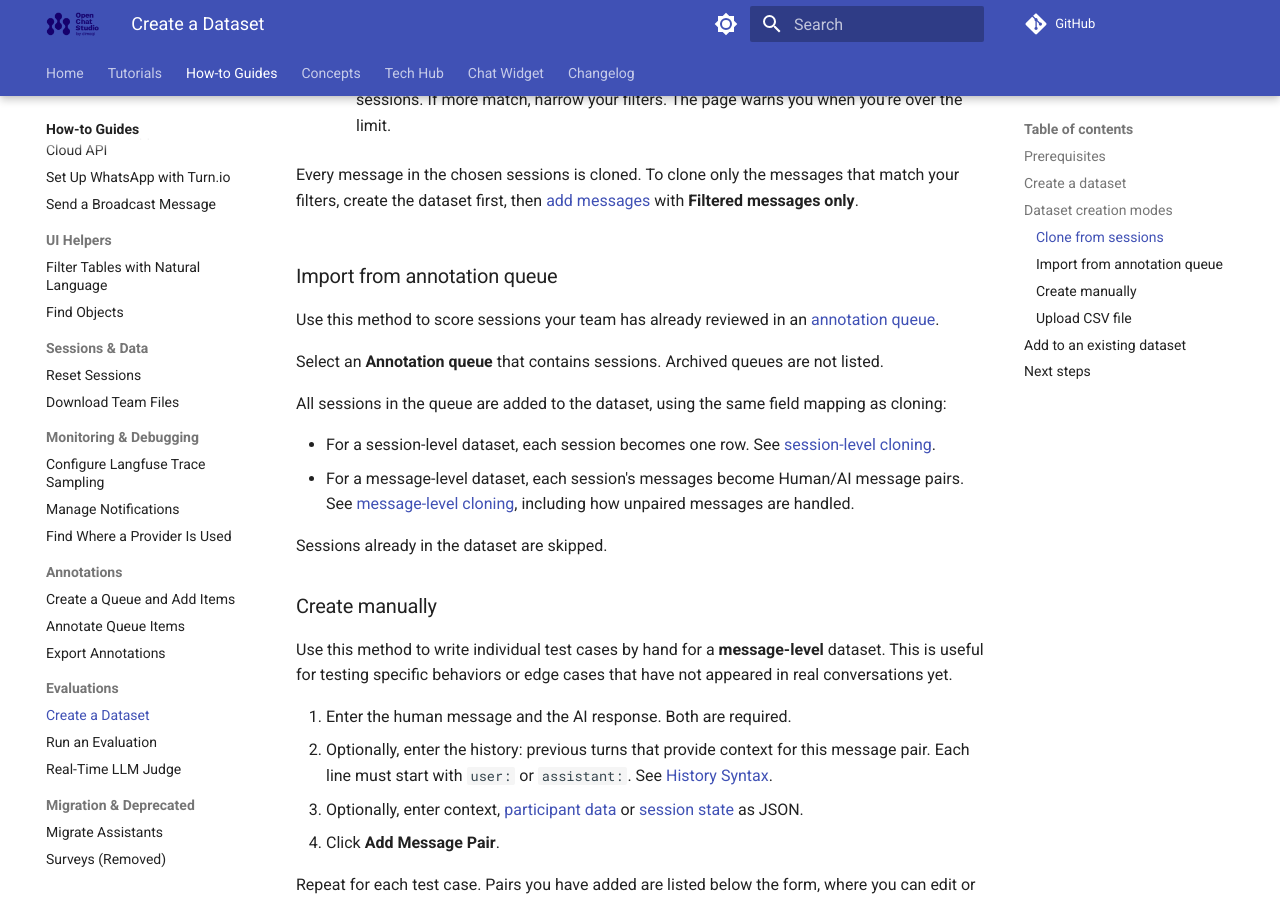
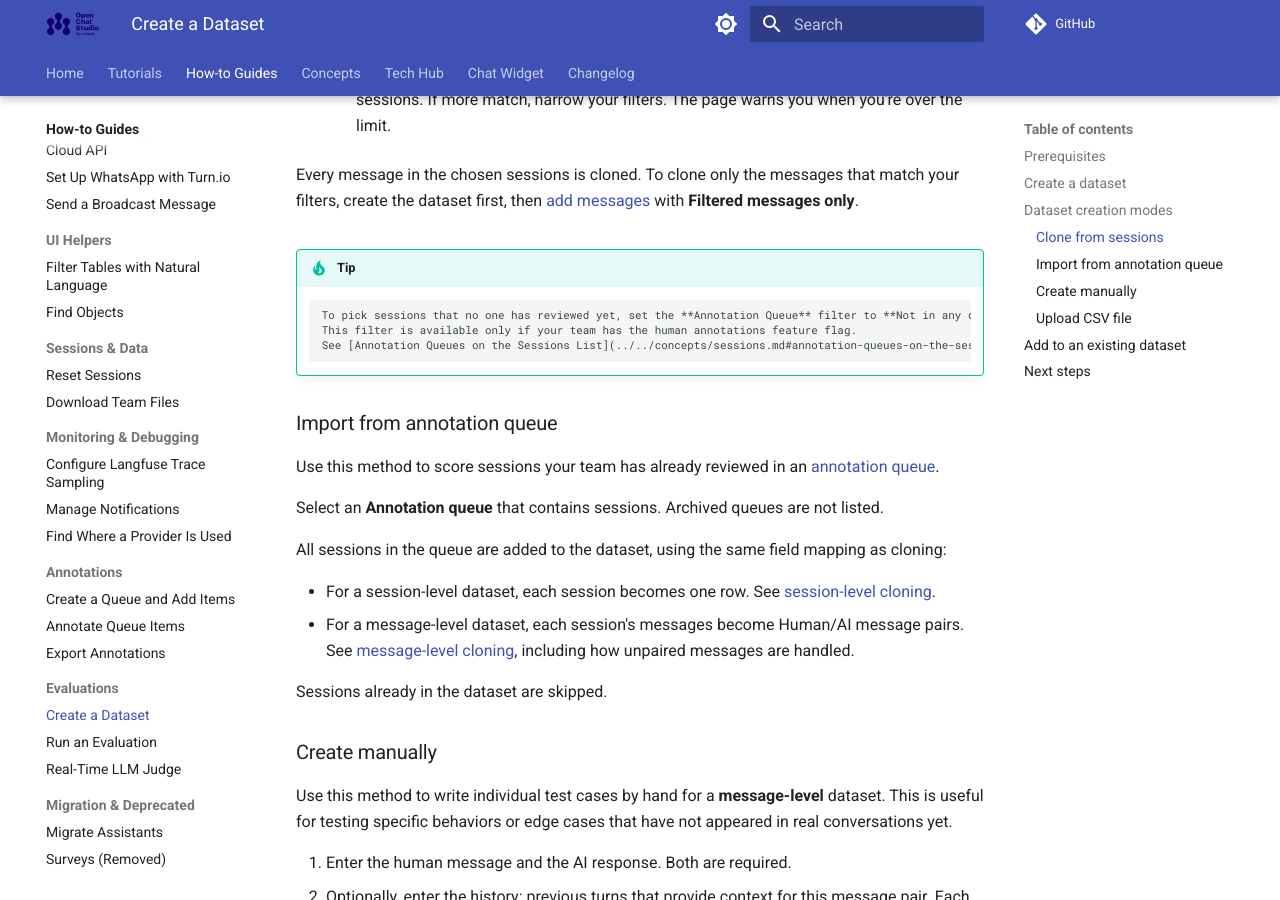
Before and after one commit to dimagi/open-chat-studio-docs, an MkDocs documentation site: the page built from docs/how-to/evaluations/create-a-dataset.md, in a window 1280 px wide and 900 px high, scrolled down 1582 px. Built offline with MkDocs 1.6.1 and Material for MkDocs 9.7.7, drawn with Linux system fonts in a browser that asks for light colours; a script that is not in the unit is left out; comment, search, counter and statistics services are not loaded.

Commit message:
Create a dataset pg: added back tip I missed when resolving conflicts

```diff
--- a/docs/how-to/evaluations/create-a-dataset.md
+++ b/docs/how-to/evaluations/create-a-dataset.md
@@ -56,6 +56,11 @@ Follow the steps for the evaluation level you chose. For how session data maps t
     2. Choose which sessions to clone:
         - **Selected only**: clone only the sessions you check in the table.
         - **All matching filters**: clone every session that matches your current filters. There is no limit on how many sessions this can match.
+
+!!! tip
+        To pick sessions that no one has reviewed yet, set the **Annotation Queue** filter to **Not in any queue**.
+        This filter is available only if your team has the human annotations feature flag.
+        See [Annotation Queues on the Sessions List](../../concepts/sessions.md#annotation-queues-on-the-sessions-list).
 
 ### Import from annotation queue
 
```
